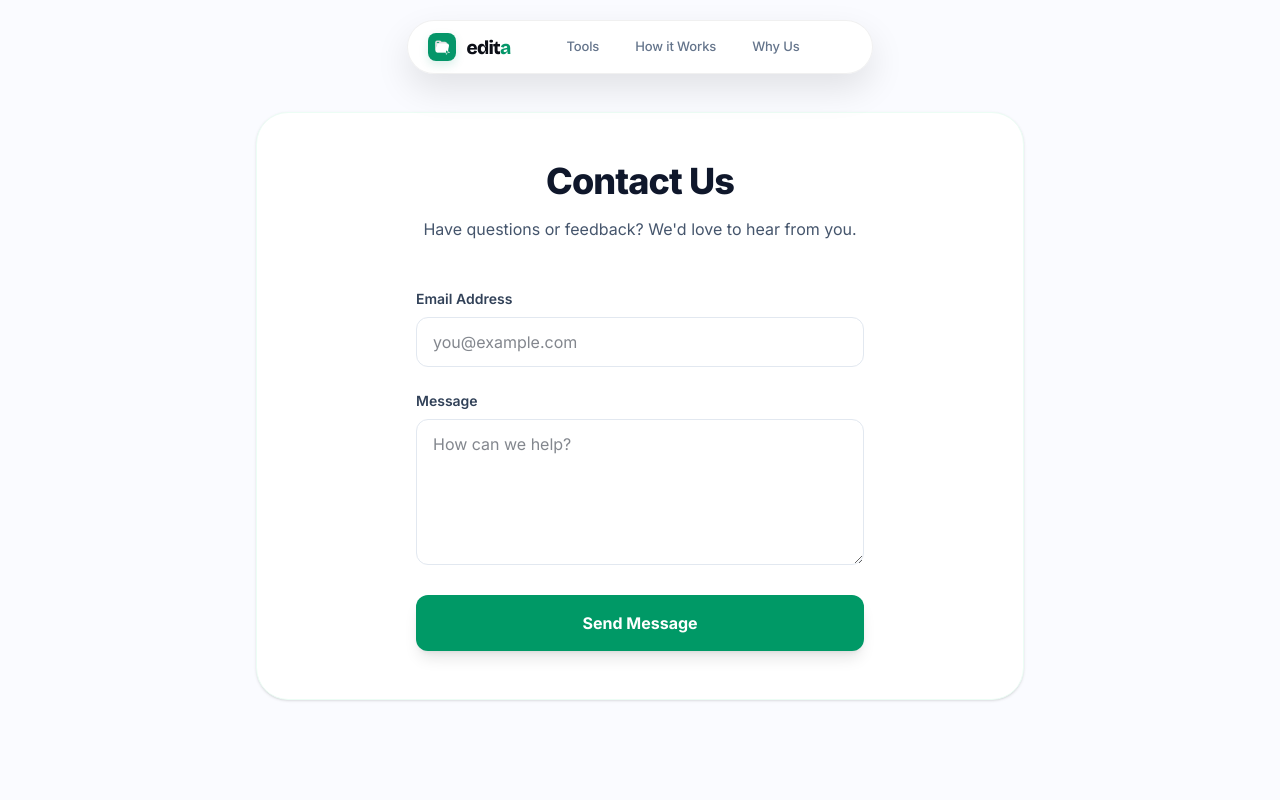
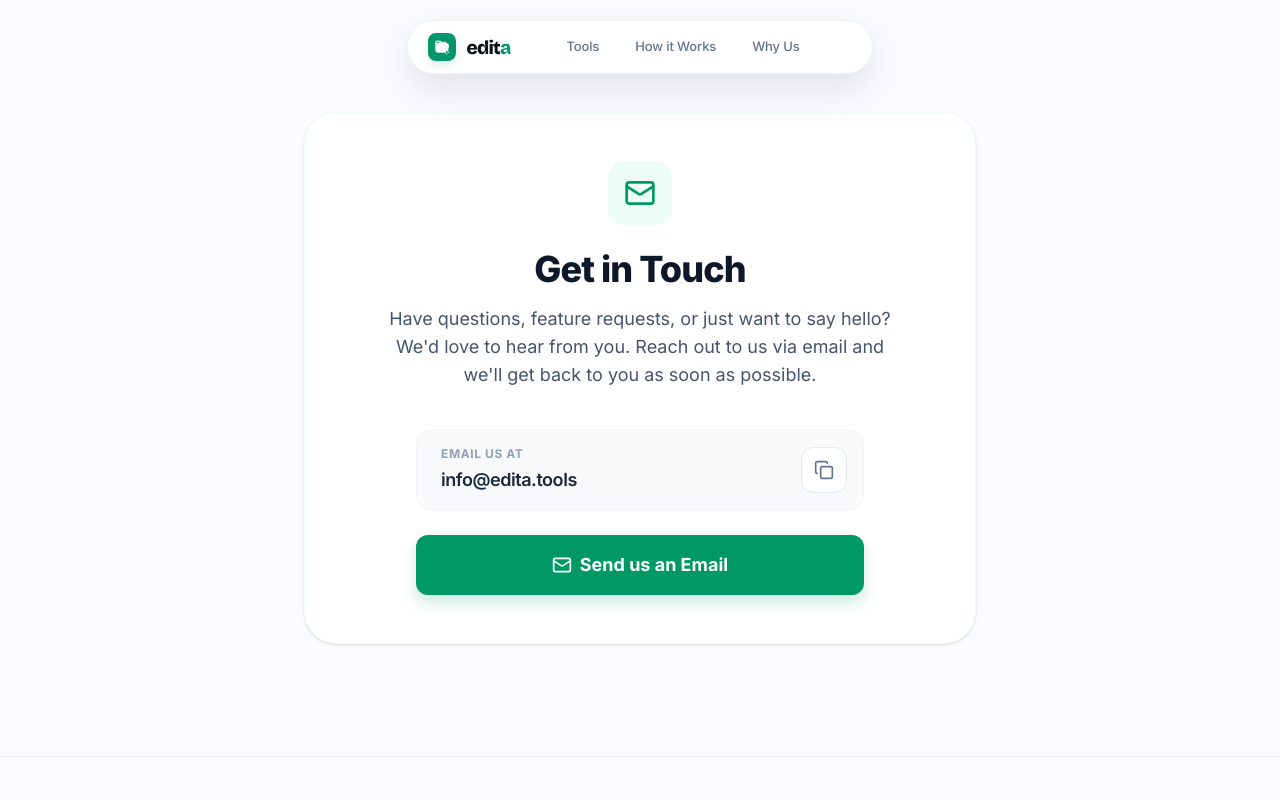
Before and after one commit to siddharth-fr/edita, a Next.js app: page /contact in a window 1280 px wide. Shown: the top 800 px of the page. Built offline with nearby package versions, Linux system fonts and the light colour scheme.

Commit message:
real contact page

```diff
--- a/src/app/contact/ContactClient.tsx
+++ b/src/app/contact/ContactClient.tsx
@@ -1,32 +1,53 @@
 'use client';
 
+import { Mail, Copy, CheckCircle2 } from 'lucide-react';
+import { useState } from 'react';
+
 export default function ContactClient() {
+  const [copied, setCopied] = useState(false);
+  const email = "info@edita.tools";
+
+  const handleCopy = () => {
+    navigator.clipboard.writeText(email);
+    setCopied(true);
+    setTimeout(() => setCopied(false), 2000);
+  };
+
   return (
     <main className="flex-1 flex flex-col items-center w-full pb-28 pt-28 px-4" style={{ background: '#FAFBFF' }}>
-      <div className="max-w-3xl w-full bg-white p-8 sm:p-12 rounded-[32px] border border-emerald-50 shadow-sm text-center">
-        <h1 className="text-4xl font-extrabold mb-4 font-display tracking-tight text-slate-900">Contact Us</h1>
-        <p className="text-slate-600 mb-12">Have questions or feedback? We'd love to hear from you.</p>
+      <div className="max-w-2xl w-full bg-white p-8 sm:p-12 rounded-[32px] border border-emerald-50 shadow-sm text-center">
+        <div className="w-16 h-16 bg-emerald-50 rounded-2xl flex items-center justify-center mx-auto mb-6">
+          <Mail className="w-8 h-8 text-emerald-600" />
+        </div>
 
-        <div className="max-w-md mx-auto space-y-6 text-left">
-          <div>
-            <label className="block text-sm font-semibold text-slate-700 mb-2">Email Address</label>
-            <input
-              type="email"
-              placeholder="you@example.com"
-              className="w-full px-4 py-3 rounded-xl border border-slate-200 focus:outline-none focus:ring-2 focus:ring-emerald-500 focus:border-transparent transition-all"
-            />
+        <h1 className="text-4xl font-extrabold mb-4 font-display tracking-tight text-slate-900">Get in Touch</h1>
+        <p className="text-slate-600 mb-10 max-w-lg mx-auto text-lg">
+          Have questions, feature requests, or just want to say hello?
+          We'd love to hear from you. Reach out to us via email and we'll get back to you as soon as possible.
+        </p>
+
+        <div className="max-w-md mx-auto space-y-6">
+          <div className="flex items-center justify-between p-4 bg-slate-50 border border-slate-100 rounded-2xl group hover:border-emerald-200 hover:bg-emerald-50/30 transition-all">
+            <div className="flex flex-col text-left pl-2">
+              <span className="text-xs font-bold text-slate-400 uppercase tracking-wider mb-1">Email Us At</span>
+              <span className="text-lg font-semibold text-slate-800 tracking-tight">{email}</span>
+            </div>
+            <button
+              onClick={handleCopy}
+              className="p-3 rounded-xl bg-white border border-slate-200 text-slate-500 hover:text-emerald-600 hover:border-emerald-200 hover:bg-emerald-50 transition-all duration-200 focus:scale-95 active:scale-90"
+              title="Copy to clipboard"
+            >
+              {copied ? <CheckCircle2 className="w-5 h-5 text-emerald-500" /> : <Copy className="w-5 h-5" />}
+            </button>
           </div>
-          <div>
-            <label className="block text-sm font-semibold text-slate-700 mb-2">Message</label>
-            <textarea
-              rows={5}
-              placeholder="How can we help?"
-              className="w-full px-4 py-3 rounded-xl border border-slate-200 focus:outline-none focus:ring-2 focus:ring-emerald-500 focus:border-transparent transition-all"
-            ></textarea>
-          </div>
-          <button className="w-full bg-emerald-600 hover:bg-emerald-700 text-white font-bold py-4 rounded-xl shadow-lg transition-all focus:scale-95 active:scale-90">
-            Send Message
-          </button>
+
+          <a
+            href={`mailto:${email}`}
+            className="flex items-center justify-center gap-2 w-full bg-emerald-600 hover:bg-emerald-700 text-white font-bold py-4 rounded-xl shadow-[0_8px_16px_rgba(5,150,105,0.2)] hover:shadow-[0_12px_20px_rgba(5,150,105,0.3)] transition-all duration-300 focus:scale-[0.98] active:scale-[0.95] text-lg cursor-pointer"
+          >
+            <Mail className="w-5 h-5" />
+            Send us an Email
+          </a>
         </div>
       </div>
     </main>
--- a/src/app/privacy/PrivacyClient.tsx
+++ b/src/app/privacy/PrivacyClient.tsx
@@ -72,7 +72,7 @@ export default function PrivacyClient() {
 
           <h2 className="text-2xl font-bold text-slate-900 mt-8">9. Contact Us</h2>
           <p>
-            If you have any questions, concerns, or requests regarding this Privacy Policy or our privacy practices, please contact us via the forms or email addresses provided on our website.
+            If you have any questions, concerns, or requests regarding this Privacy Policy or our privacy practices, please contact us at <a href="mailto:info@edita.tools" className="text-emerald-600 hover:text-emerald-700 underline font-medium">info@edita.tools</a>.
           </p>
         </div>
       </div>
```
